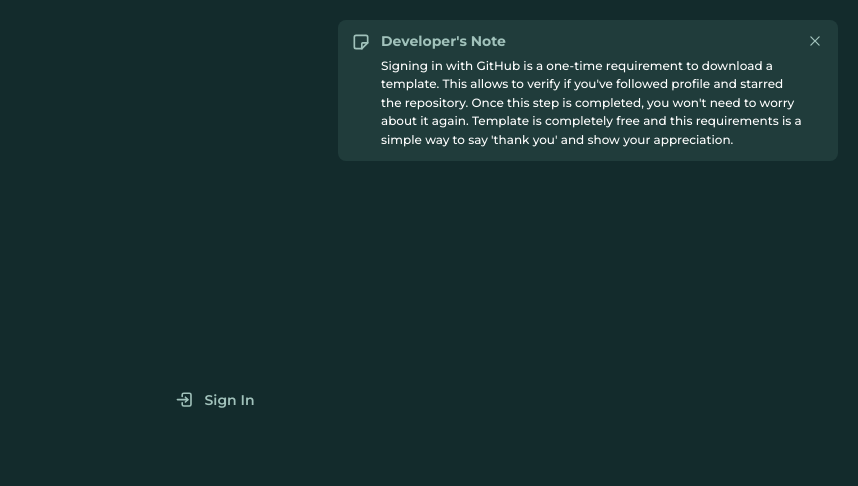
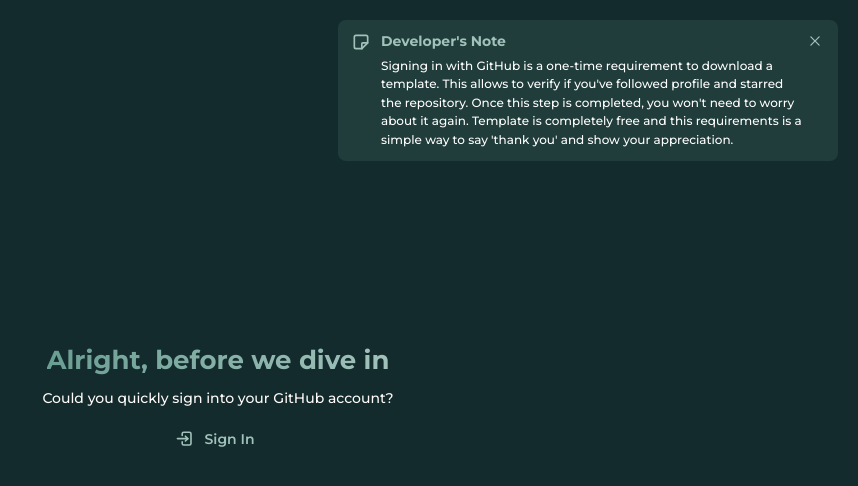
Before and after one commit to Hartaithan/trophy-hunt-template, a Next.js app: page /download in a window 1280 px wide. Shown: the top 486 px of the page, without its empty margins (422-1280 px from the left). Built offline with nearby package versions, Linux system fonts and the light colour scheme; no server answers.

Commit message:
add initial download section layout

```diff
--- /dev/null
+++ b/constants/gradients.ts
@@ -0,0 +1,25 @@
+import type { MantineGradient, TextProps } from "@mantine/core";
+
+export const titleGradient: MantineGradient = {
+  from: "accented.4",
+  to: "accented.5",
+  deg: 90,
+};
+
+export const linkGradient: MantineGradient = {
+  from: "accented.9",
+  to: "accented.8",
+};
+
+export const featureGradient: MantineGradient = {
+  from: "accented.6",
+  to: "accented.3",
+  deg: 90,
+};
+
+export const highlight: Partial<TextProps> = {
+  span: true,
+  c: "accented.3",
+  fw: "bold",
+  inherit: true,
+};
--- a/sections/DownloadSection/DownloadSection.tsx
+++ b/sections/DownloadSection/DownloadSection.tsx
@@ -19,6 +19,7 @@
 import { useState, type FC } from "react";
 import classes from "./DownloadSection.module.css";
 import { useDisclosure } from "@mantine/hooks";
+import { featureGradient } from "@/constants/gradients";
 
 const DownloadSection: FC = () => {
   const session = useSession();
@@ -181,12 +182,26 @@
           </Collapse>
         </Flex>
       ) : (
+        <Flex direction="column" align="center">
+          <Text
+            size="var(--mantine-h2-font-size)"
+            lh="var(--mantine-h2-line-height)"
+            variant="gradient"
+            gradient={featureGradient}
+            fw={700}
+            mb="xs">
+            Alright, before we dive in
+          </Text>
+          <Text fw={500} size="sm" mb="sm">
+            Could you quickly sign into your GitHub account?
+          </Text>
           <Button
             variant="subtle"
             onClick={() => signIn("github")}
             leftSection={<IconLogin2 size="1.2rem" />}>
             Sign In
           </Button>
+        </Flex>
       )}
     </Flex>
   );
```
Also changed, not shown: sections/FeaturesSection/FeaturesSection.tsx (+4 -17 lines), sections/HeroSection/HeroSection.tsx (+1 -19 lines), sections/HomeSection/HomeSection.tsx (+5 -8 lines). Lines whose indentation alone changed are shown as unchanged.
